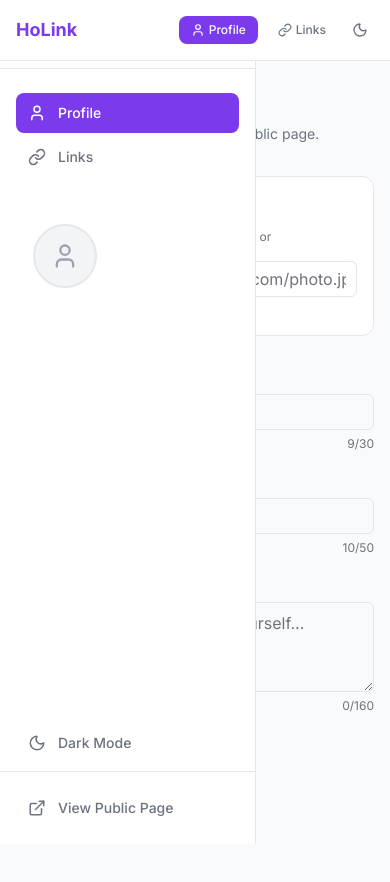
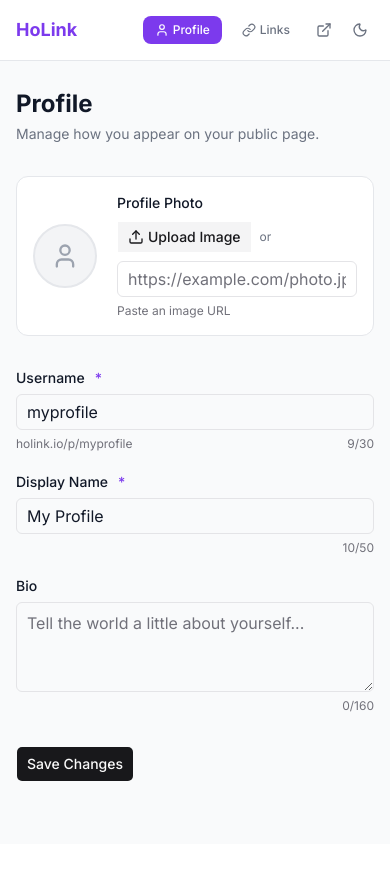
Before and after one commit to Vincent088/holink-frontend, a Vue app: page /dashboard/profile in a window 390 px wide. Shown: the top 882 px of the page. After the commit the page ends 844 px from the top, so only its background shows below. Built offline with nearby package versions, Linux system fonts and the light colour scheme.

Commit message:
fix: mobile layout, accessibility, and mock auth initialization

```diff
--- a/src/components/app/LinkCard.vue
+++ b/src/components/app/LinkCard.vue
@@ -2,15 +2,15 @@
   <div :class="cardClass">
     <template v-if="!isEditing">
       <div class="card-body">
-        <div class="drag-handle" title="Drag to reorder">
+        <div class="drag-handle hidden sm:flex" title="Drag to reorder">
           <GripVertical :size="16" />
         </div>
 
         <div class="reorder-btns">
-          <button class="reorder-btn" :disabled="isFirst" @click="$emit('move-up')">
+          <button class="reorder-btn" :disabled="isFirst" aria-label="Move link up" @click="$emit('move-up')">
             <ChevronUp :size="14" />
           </button>
-          <button class="reorder-btn" :disabled="isLast" @click="$emit('move-down')">
+          <button class="reorder-btn" :disabled="isLast" aria-label="Move link down" @click="$emit('move-down')">
             <ChevronDown :size="14" />
           </button>
         </div>
@@ -25,13 +25,13 @@
 
         <div class="card-actions">
           <Switch :model-value="link.isActive" @update:model-value="$emit('toggle')" />
-          <button class="action-btn" :class="{ 'action-btn--utm-active': hasUtm }" :title="hasUtm ? 'Edit UTM parameters' : 'Add UTM parameters'" @click="$emit('utm')">
+          <button class="action-btn" :class="{ 'action-btn--utm-active': hasUtm }" :aria-label="hasUtm ? 'Edit UTM parameters' : 'Add UTM parameters'" @click="$emit('utm')">
             <Tags :size="15" />
           </button>
-          <button class="action-btn" @click="$emit('edit')">
+          <button class="action-btn" aria-label="Edit link" @click="$emit('edit')">
             <Pencil :size="15" />
           </button>
-          <button class="action-btn action-btn--danger" @click="$emit('delete')">
+          <button class="action-btn action-btn--danger" aria-label="Delete link" @click="$emit('delete')">
             <Trash2 :size="15" />
           </button>
         </div>
@@ -160,7 +160,8 @@
     @apply flex flex-col gap-0.5 shrink-0;
   }
   .reorder-btn {
-    @apply p-1 rounded text-gray-400 dark:text-gray-600 hover:text-gray-700 dark:hover:text-gray-300 hover:bg-gray-100 dark:hover:bg-gray-800 disabled:opacity-30 disabled:cursor-not-allowed transition-colors;
+    @apply p-1 rounded text-gray-400 dark:text-gray-600 hover:text-gray-700 dark:hover:text-gray-300 hover:bg-gray-100 dark:hover:bg-gray-800 disabled:opacity-30 disabled:cursor-not-allowed transition-colors
+           outline-none focus-visible:ring-2 focus-visible:ring-violet-500;
   }
   .link-info {
     @apply flex-1 min-w-0 flex flex-col gap-1;
@@ -178,7 +179,8 @@
     @apply flex items-center gap-2 shrink-0;
   }
   .action-btn {
-    @apply p-1.5 rounded-lg text-gray-400 dark:text-gray-500 hover:text-gray-700 dark:hover:text-gray-300 hover:bg-gray-100 dark:hover:bg-gray-800 transition-colors;
+    @apply p-1.5 rounded-lg text-gray-400 dark:text-gray-500 hover:text-gray-700 dark:hover:text-gray-300 hover:bg-gray-100 dark:hover:bg-gray-800 transition-colors
+           outline-none focus-visible:ring-2 focus-visible:ring-violet-500;
   }
   .action-btn--danger {
     @apply hover:text-red-600 dark:hover:text-red-400 hover:bg-red-50 dark:hover:bg-red-900/20;
@@ -201,7 +203,8 @@
     @apply flex items-center gap-2;
   }
   .draft-btn {
-    @apply text-xs font-medium px-2.5 py-1 rounded-lg transition-colors;
+    @apply text-xs font-medium px-2.5 py-1 rounded-lg transition-colors
+           outline-none focus-visible:ring-2 focus-visible:ring-violet-500;
   }
   .draft-btn--discard {
     @apply text-gray-500 dark:text-gray-400 hover:text-red-600 dark:hover:text-red-400
--- a/src/stores/user.ts
+++ b/src/stores/user.ts
@@ -40,6 +40,7 @@ export const useUserStore = defineStore('user', () => {
       if (raw) return JSON.parse(raw)
     } catch {}
     const defaultUser = { ...DEFAULT_USER, id: generateId() }
+    localStorage.setItem(STORAGE_KEY, JSON.stringify([defaultUser]))
     return [defaultUser]
   }
 
@@ -48,7 +49,9 @@ export const useUserStore = defineStore('user', () => {
       const raw = localStorage.getItem(CURRENT_USER_KEY)
       if (raw) return raw
     } catch {}
-    return users.value[0]?.id ?? ''
+    const id = users.value[0]?.id ?? ''
+    localStorage.setItem(CURRENT_USER_KEY, id)
+    return id
   }
 
   function getUserByUsername(username: string): HoLinkUser | null {
--- a/src/style.css
+++ b/src/style.css
@@ -64,9 +64,14 @@
     @apply border-border;
   }
 
+  html {
+    overflow-x: hidden;
+  }
+
   body {
     @apply bg-background text-foreground antialiased;
     font-family: 'Inter', system-ui, sans-serif;
     margin: 0;
+    overflow-x: hidden;
   }
 }
--- a/src/views/dashboard/DashboardLayout.vue
+++ b/src/views/dashboard/DashboardLayout.vue
@@ -42,8 +42,13 @@
           {{ item.label }}
         </RouterLink>
 
+        <!-- View Public Page -->
+        <a v-if="userStore.currentUser" :href="`/p/${userStore.currentUser.username}`" target="_blank" class="mobile-theme-btn" aria-label="View public page">
+          <ExternalLink :size="16" />
+        </a>
+
         <!-- Mobile Theme Toggle -->
-        <button class="mobile-theme-btn" @click="toggleTheme">
+        <button class="mobile-theme-btn" :aria-label="theme === 'dark' ? 'Switch to light mode' : 'Switch to dark mode'" @click="toggleTheme">
           <Sun v-if="theme === 'dark'" :size="16" />
           <Moon v-else :size="16" />
         </button>
@@ -95,11 +100,10 @@
 
 <style scoped>
   .layout {
-    @apply min-h-screen bg-gray-50 dark:bg-gray-950 text-gray-900 dark:text-white flex;
+    @apply min-h-dvh bg-gray-50 dark:bg-gray-950 text-gray-900 dark:text-white flex overflow-x-hidden;
   }
-
   .sidebar {
-    @apply w-64 bg-white dark:bg-gray-900 border-r border-gray-200 dark:border-gray-800 flex flex-col fixed h-full md:flex;
+    @apply w-64 bg-white dark:bg-gray-900 border-r border-gray-200 dark:border-gray-800 flex-col fixed h-full hidden md:flex;
   }
   .sidebar-header {
     @apply px-6 py-5 border-b border-gray-200 dark:border-gray-800;
@@ -117,11 +121,13 @@
     @apply px-4 py-4 border-t border-gray-200 dark:border-gray-800;
   }
   .sidebar-action-btn {
-    @apply flex items-center gap-3 px-3 py-2.5 rounded-lg text-sm font-medium text-gray-500 dark:text-gray-400 hover:bg-gray-100 dark:hover:bg-gray-800 hover:text-gray-900 dark:hover:text-white transition-colors w-full;
+    @apply flex items-center gap-3 px-3 py-2.5 rounded-lg text-sm font-medium text-gray-500 dark:text-gray-400
+           hover:bg-gray-100 dark:hover:bg-gray-800 hover:text-gray-900 dark:hover:text-white transition-colors w-full
+           outline-none focus-visible:ring-2 focus-visible:ring-violet-500 focus-visible:ring-offset-1;
   }
-
   .nav-item {
-    @apply flex items-center gap-3 px-3 py-2.5 rounded-lg text-sm font-medium transition-colors;
+    @apply flex items-center gap-3 px-3 py-2.5 rounded-lg text-sm font-medium transition-colors
+           outline-none focus-visible:ring-2 focus-visible:ring-violet-500 focus-visible:ring-offset-1;
   }
   .nav-item--active {
     @apply bg-violet-600 text-white;
@@ -129,7 +135,6 @@
   .nav-item--inactive {
     @apply text-gray-500 dark:text-gray-400 hover:bg-gray-100 dark:hover:bg-gray-800 hover:text-gray-900 dark:hover:text-white;
   }
-
   .mobile-bar {
     @apply md:hidden fixed top-0 left-0 right-0 z-50 bg-white dark:bg-gray-900 border-b border-gray-200 dark:border-gray-800 px-4 py-4 flex items-center justify-between;
   }
@@ -140,11 +145,12 @@
     @apply flex gap-2 items-center;
   }
   .mobile-theme-btn {
-    @apply p-1.5 rounded-lg text-gray-500 dark:text-gray-400 hover:bg-gray-100 dark:hover:bg-gray-800 transition-colors;
+    @apply p-1.5 rounded-lg text-gray-500 dark:text-gray-400 hover:bg-gray-100 dark:hover:bg-gray-800 transition-colors
+           outline-none focus-visible:ring-2 focus-visible:ring-violet-500;
   }
-
   .mobile-nav-item {
-    @apply flex items-center gap-1 px-3 py-1.5 rounded-lg text-xs font-medium transition-colors;
+    @apply flex items-center gap-1 px-3 py-1.5 rounded-lg text-xs font-medium transition-colors
+           outline-none focus-visible:ring-2 focus-visible:ring-violet-500;
   }
   .mobile-nav-item--active {
     @apply bg-violet-600 text-white;
@@ -152,8 +158,7 @@
   .mobile-nav-item--inactive {
     @apply text-gray-500 dark:text-gray-400 hover:bg-gray-100 dark:hover:bg-gray-800;
   }
-
   .main-content {
-    @apply flex-1 md:ml-64 px-4 md:px-8 py-6 md:py-10 mt-16 md:mt-0 bg-gray-50 dark:bg-gray-950 min-h-screen;
+    @apply flex-1 md:ml-64 px-4 md:px-8 py-6 md:py-10 mt-16 md:mt-0 bg-gray-50 dark:bg-gray-950 overflow-x-hidden;
   }
 </style>
--- a/src/views/public/PublicProfileView.vue
+++ b/src/views/public/PublicProfileView.vue
@@ -114,7 +114,7 @@
 
 <style scoped>
   .page {
-    @apply min-h-screen bg-gray-50 dark:bg-gray-950 flex flex-col items-center px-4 py-12;
+    @apply min-h-dvh bg-gray-50 dark:bg-gray-950 flex flex-col items-center px-4 py-12;
   }
   .profile-card {
     @apply flex flex-col items-center gap-4 mb-8 text-center w-full max-w-sm;
@@ -151,7 +151,8 @@
            hover:shadow-sm
            active:scale-[0.98]
            transition-all duration-150
-           cursor-pointer;
+           cursor-pointer
+           outline-none focus-visible:ring-2 focus-visible:ring-violet-500 focus-visible:border-violet-300;
   }
   .link-title {
     @apply flex-1 text-sm font-medium text-gray-900 dark:text-white truncate;
```
